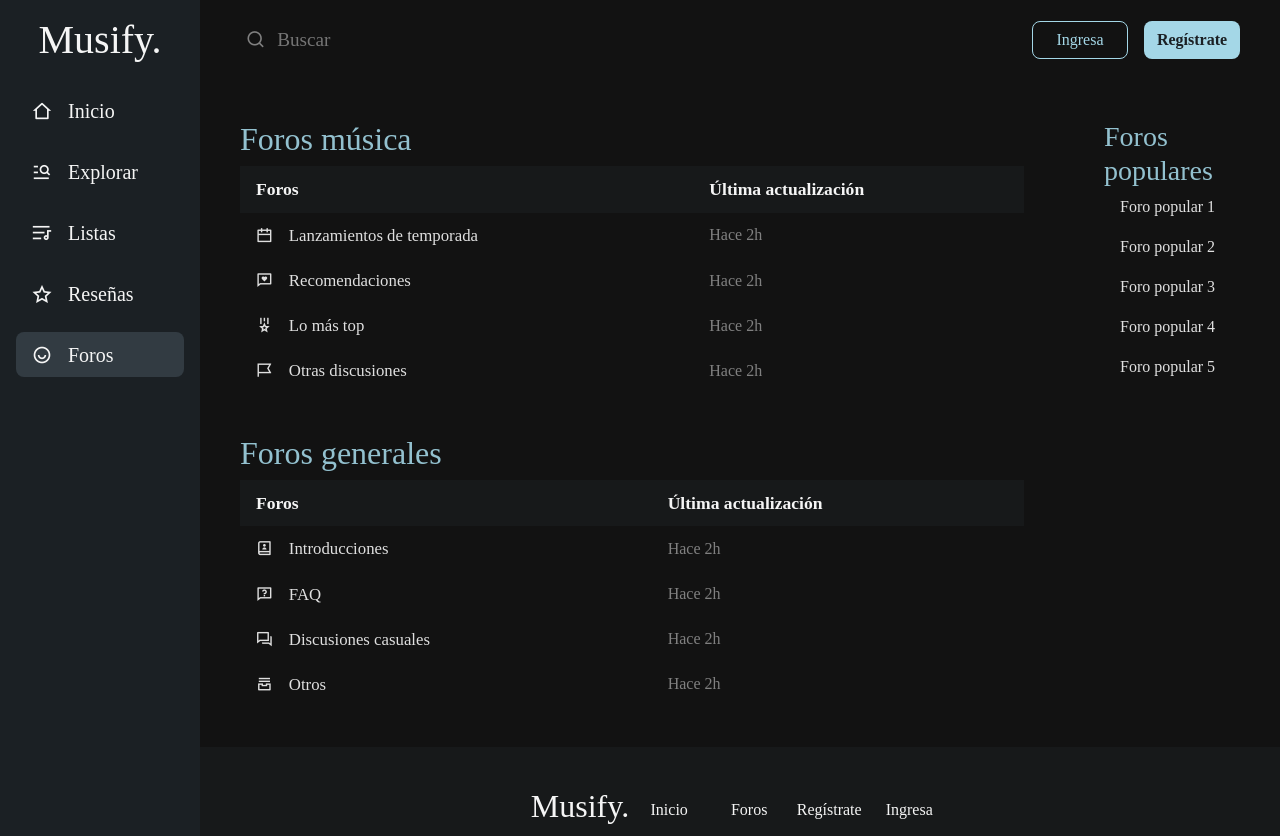
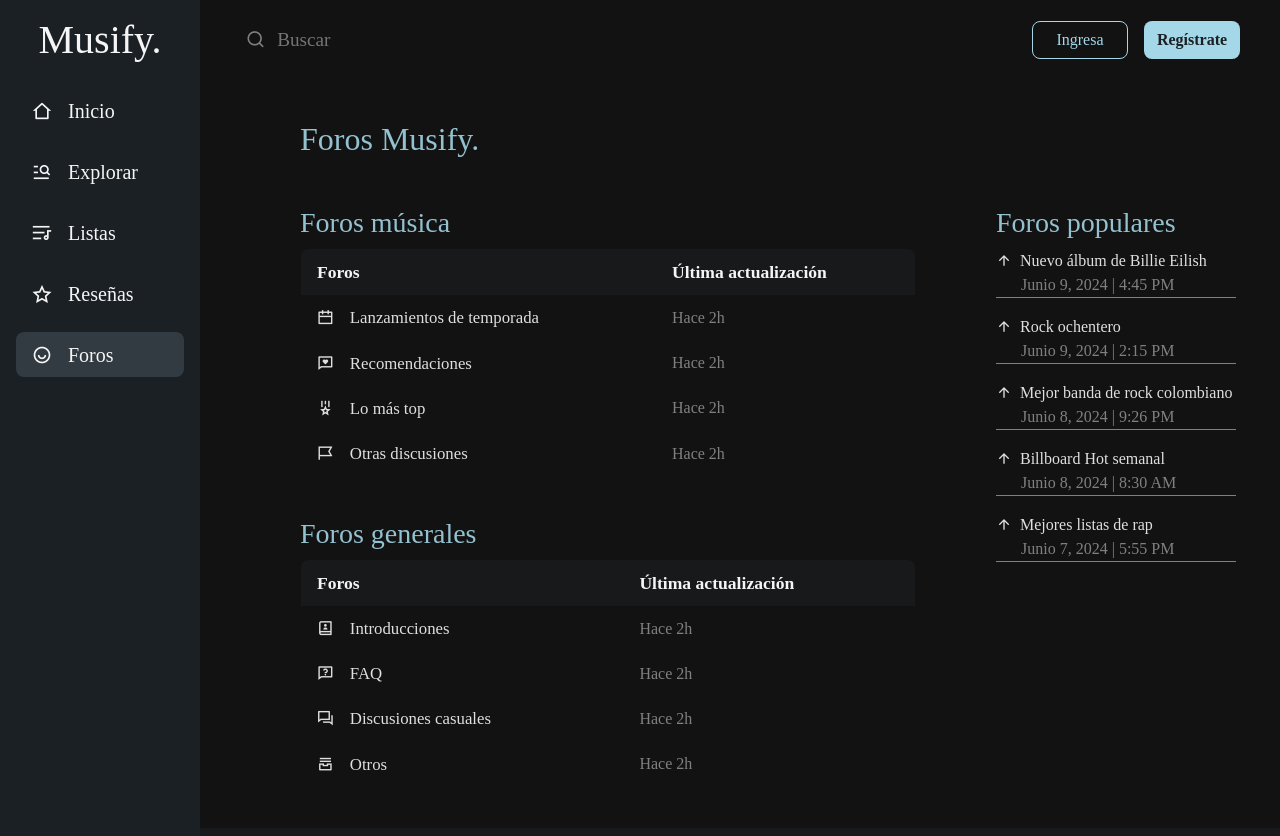
Before and after one commit to frontSha/PF-SharonDiaz, a plain HTML site: page pages/forums.html in a window 1280 px wide. Shown: the top 836 px of the page. Drawn offline with nearby package versions, Linux system fonts and the light colour scheme; a web font is replaced by a local one.

Commit message:
Estilos mejorados de forums

```diff
--- a/pages/forums.html
+++ b/pages/forums.html
@@ -18,8 +18,12 @@
   </head>
   <body>
     <main class="d-flex no-wrap">
-      <div class="sidebar d-flex flex-column flex-shrink-0 p-xl-3 d-none d-md-block">
-        <div class="sidebar__logo d-flex align-items-center justify-content-center mb-3">
+      <div
+        class="sidebar d-flex flex-column flex-shrink-0 p-xl-3 d-none d-md-block"
+      >
+        <div
+          class="sidebar__logo d-flex align-items-center justify-content-center mb-3"
+        >
           <h1 class="d-none d-xl-block">Musify.</h1>
           <img
             class="mt-3 d-block d-xl-none"
@@ -112,10 +116,11 @@
           </div>
         </header>
         <!-- contenido -->
+        <h2 class="heading-forums">Foros Musify.</h2>
         <div class="content">
           <section>
             <div class="music-forum">
-               <h2>Foros música</h2>
+              <h3>Foros música</h2>
               <table>
                 <thead>
                   <tr>
@@ -127,7 +132,10 @@
                   <tr>
                     <td>
                       <div>
-                         <a href="#"><i class="ri-calendar-line"></i>Lanzamientos de temporada</a>
+                        <a href="#"
+                          ><i class="ri-calendar-line"></i>Lanzamientos de
+                          temporada</a
+                        >
                       </div>
                     </td>
                     <td>
@@ -137,7 +145,9 @@
                   <tr>
                     <td>
                       <div>
-                         <a href="#"><i class="ri-chat-heart-line"></i>Recomendaciones</a>
+                        <a href="#"
+                          ><i class="ri-chat-heart-line"></i>Recomendaciones</a
+                        >
                       </div>
                     </td>
                     <td>
@@ -147,7 +157,9 @@
                   <tr>
                     <td>
                       <div>
-                         <a href="#"><i class="ri-medal-2-line"></i>Lo más top</a>
+                        <a href="#"
+                          ><i class="ri-medal-2-line"></i>Lo más top</a
+                        >
                       </div>
                     </td>
                     <td>
@@ -157,7 +169,9 @@
                   <tr>
                     <td>
                       <div>
-                         <a href="#"><i class="ri-flag-2-line"></i>Otras discusiones</a>
+                        <a href="#"
+                          ><i class="ri-flag-2-line"></i>Otras discusiones</a
+                        >
                       </div>
                     </td>
                     <td>
@@ -169,7 +183,7 @@
             </div>
 
             <div class="general-forum">
-               <h2>Foros generales</h2>
+              <h3>Foros generales</h3>
               <table>
                 <thead>
                   <tr>
@@ -181,7 +195,10 @@
                   <tr>
                     <td>
                       <div>
-                         <a href="#"><i class="ri-contacts-book-2-line"></i>Introducciones</a>
+                        <a href="#"
+                          ><i class="ri-contacts-book-2-line"></i
+                          >Introducciones</a
+                        >
                       </div>
                     </td>
                     <td><p>Hace 2h</p></td>
@@ -197,7 +214,10 @@
                   <tr>
                     <td>
                       <div>
-                         <a href="#"><i class="ri-question-answer-line"></i>Discusiones casuales</a>
+                        <a href="#"
+                          ><i class="ri-question-answer-line"></i>Discusiones
+                          casuales</a
+                        >
                       </div>
                     </td>
                     <td><p>Hace 2h</p></td>
@@ -205,7 +225,9 @@
                   <tr>
                     <td>
                       <div>
-                         <a href="#"><i class="ri-archive-stack-line"></i>Otros</a>
+                        <a href="#"
+                          ><i class="ri-archive-stack-line"></i>Otros</a
+                        >
                       </div>
                     </td>
                     <td><p>Hace 2h</p></td>
@@ -218,11 +240,26 @@
           <aside>
             <h3>Foros populares</h3>
             <ul>
-               <li><a href="#">Foro popular 1</a></li>
-               <li><a href="#">Foro popular 2</a></li>
-               <li><a href="#">Foro popular 3</a></li>
-               <li><a href="#">Foro popular 4</a></li>
-               <li><a href="#">Foro popular 5</a></li>
+              <li>
+                <a href="#"><i class="ri-arrow-up-line"></i>Nuevo álbum de Billie Eilish</a>
+                <span>Junio 9, 2024 | 4:45 PM</span>
+              </li>
+              <li>
+                <a href="#"><i class="ri-arrow-up-line"></i>Rock ochentero</a>
+                <span>Junio 9, 2024 | 2:15 PM</span>
+              </li>
+              <li>
+                <a href="#"><i class="ri-arrow-up-line"></i>Mejor banda de rock colombiano</a>
+                <span>Junio 8, 2024 | 9:26 PM</span>
+              </li>
+              <li>
+                <a href="#"><i class="ri-arrow-up-line"></i>Billboard Hot semanal</a>
+                <span>Junio 8, 2024 | 8:30 AM</span>
+              </li>
+              <li>
+                <a href="#"><i class="ri-arrow-up-line"></i>Mejores listas de rap</a>
+                <span>Junio 7, 2024 | 5:55 PM</span>
+              </li>
             </ul>
           </aside>
         </div>
--- a/styles/scss/views/_forums.scss
+++ b/styles/scss/views/_forums.scss
@@ -1,28 +1,41 @@
+.heading-forums{
+    color: $color-main;
+    padding: 40px 40px 0 100px;
+}
 .content{
     display: grid;
-    grid-template-columns: 80% 20%;
+    grid-template-columns: 70% 30%;
 }
 section{
-    padding: 40px 40px 0;
+    padding: 40px 40px 0 100px;
     .music-forum, .general-forum{
         padding-bottom: 40px;
     }
-    h2{
+    h3{
         color: $color-main;
     }
     table{
         background-color: transparent;
         border-style: none;
-        padding: 40px;
         width: 100%;
+        border: solid 1px $color-text-quaternary;
+        border-collapse: collapse;
+        border-spacing: 0;
+        border-radius: 8px;
+        overflow: hidden;
+        tbody{
+            tr:hover{
+                background-color: #25282A;
+            }
         }
         thead{
-        background-color: $color-bg-secondary;
-    }
             th{
                 color: $color-text-primary;
                 @extend td;
                 font-size: 1.1em;
+            }
+            background-color: $color-bg-secondary;
+        }
     }
     td{
         padding: 10px;
@@ -53,14 +66,27 @@
         display: flex;
         flex-direction: column;
         gap: 16px;
-        padding-inline-start: 1rem;
+        padding-inline-start: 0;
 
+        li{
+            display: flex;
+            flex-direction: column;
+            max-width: 15rem;
             a{
                 text-decoration: none;
                 color: $color-text-secondary;
                 &:hover{
                     color: $color-text-tertiary;
                 }
+                i{
+                    margin-right: .5rem;
+                }
+            }
+            span{
+                color: $color-text-quaternary;
+                border-bottom: solid .05px $color-text-quaternary;
+                padding-inline-start: 25px;
             }
         }
     }
+}
```
Also changed, not shown: styles/css/styles.css, 1 other file. Lines whose indentation alone changed are shown as unchanged.
